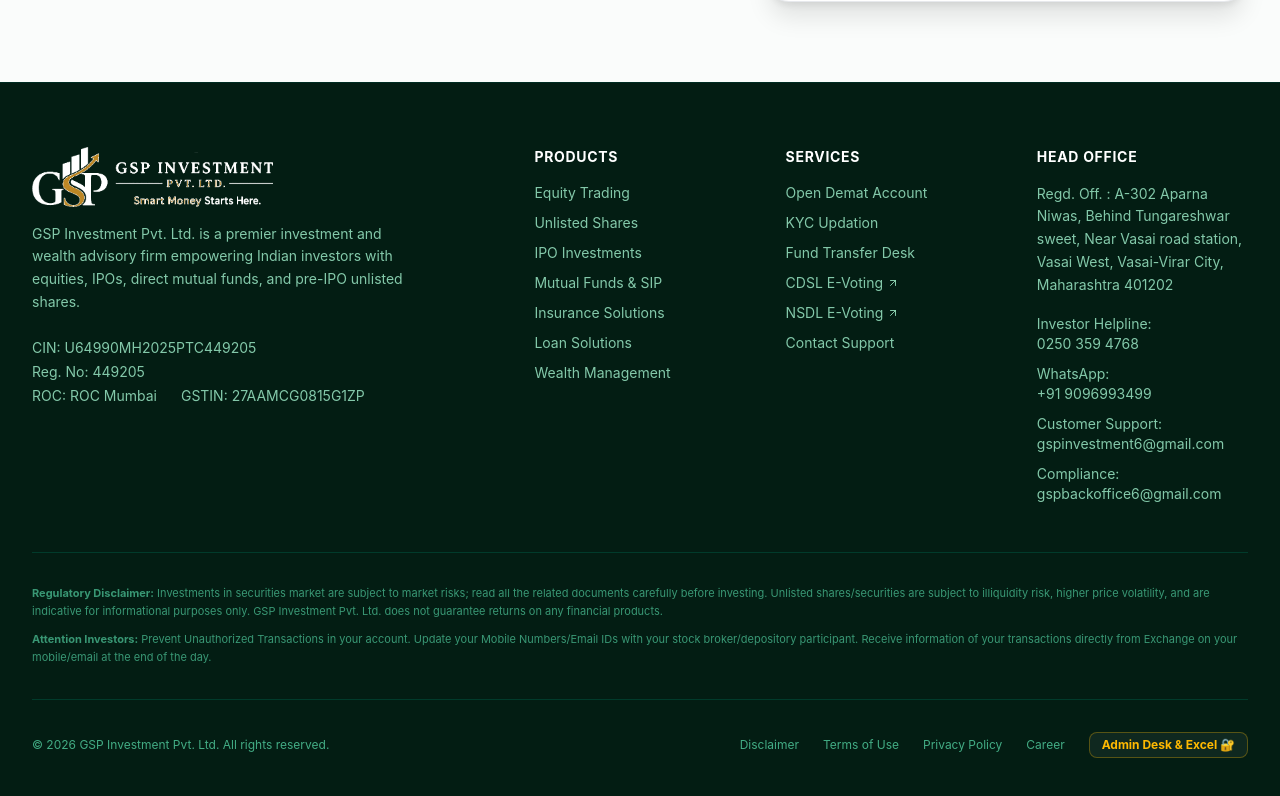
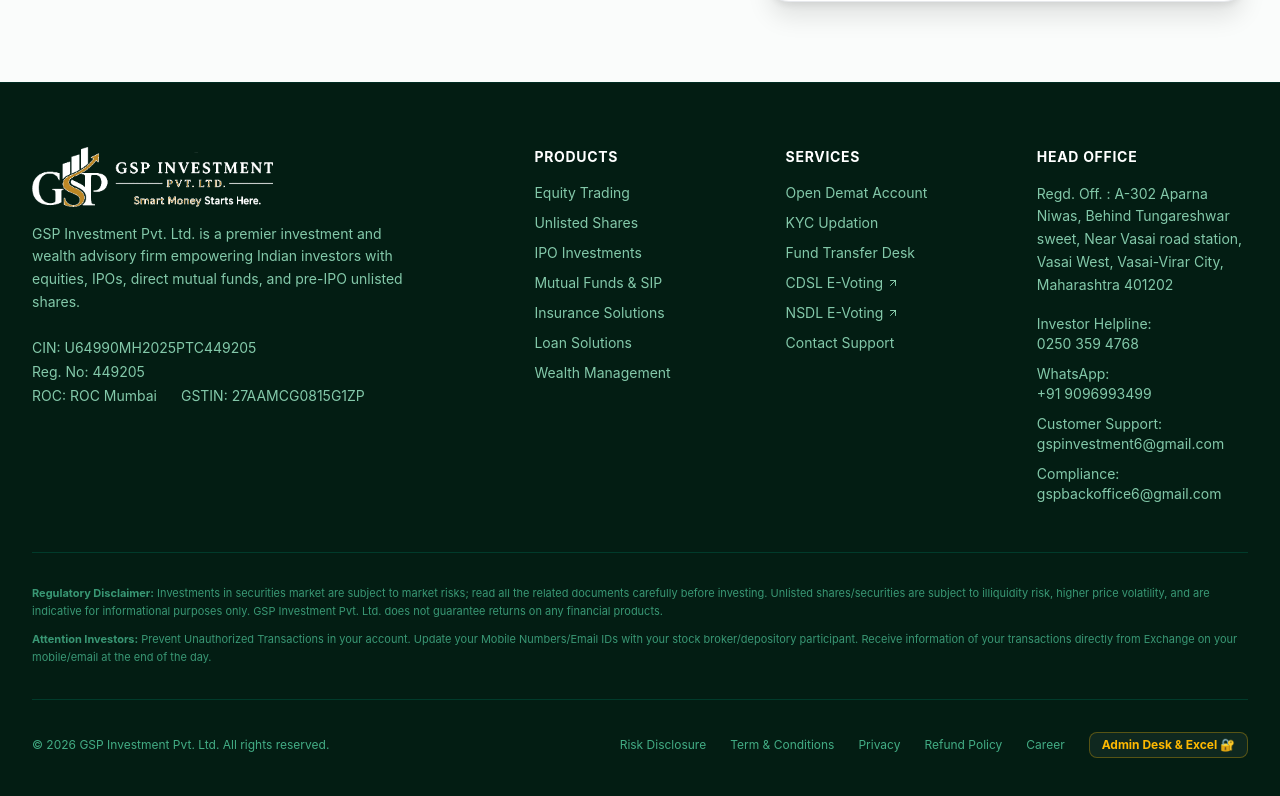
Before and after one commit to ARI-23o/Investment-Platform, a React (Vite) app: page / in a window 1280 px wide. Shown: the part 9735-10531 px from the top of the page. Built offline with nearby package versions, Linux system fonts and the light colour scheme; no server answers.

Commit message:
feat: add Refund Policy, rename policies to Risk Disclosure, Term & Conditions, Privacy, and update footer/search index

```diff
--- a/src/components/Footer.jsx
+++ b/src/components/Footer.jsx
@@ -9,7 +9,7 @@ export default function Footer({ onOpenLogin, onOpenRegister, onSelectShare, onO
         return;
       }
     }
-    if (id === "disclaimer" || id === "terms" || id === "privacy") {
+    if (id === "disclaimer" || id === "risk" || id === "terms" || id === "privacy" || id === "refund") {
       if (onNavigateLegal) {
         onNavigateLegal(id);
         return;
@@ -186,14 +186,17 @@ export default function Footer({ onOpenLogin, onOpenRegister, onSelectShare, onO
             © {new Date().getFullYear()} GSP Investment Pvt. Ltd. All rights reserved.
           </div>
           <div className="flex flex-wrap items-center gap-6">
-            <button onClick={() => scrollTo("disclaimer")} className="hover:text-white cursor-pointer transition-colors">
-              Disclaimer
+            <button onClick={() => scrollTo("risk")} className="hover:text-white cursor-pointer transition-colors">
+              Risk Disclosure
             </button>
             <button onClick={() => scrollTo("terms")} className="hover:text-white cursor-pointer transition-colors">
-              Terms of Use
+              Term & Conditions
             </button>
             <button onClick={() => scrollTo("privacy")} className="hover:text-white cursor-pointer transition-colors">
-              Privacy Policy
+              Privacy
+            </button>
+            <button onClick={() => scrollTo("refund")} className="hover:text-white cursor-pointer transition-colors">
+              Refund Policy
             </button>
             <button onClick={() => scrollTo("careers")} className="hover:text-white cursor-pointer transition-colors">
               Career
--- a/src/components/LegalPoliciesView.jsx
+++ b/src/components/LegalPoliciesView.jsx
@@ -13,21 +13,25 @@ import {
   CheckCircle2,
   ExternalLink,
   ChevronRight,
-  Info
+  Info,
+  RotateCcw
 } from "lucide-react";
 
-export default function LegalPoliciesView({ initialTab = "disclaimer", onBack, onNavigateTab }) {
-  const [activeTab, setActiveTab] = useState(initialTab); // 'disclaimer', 'terms', 'privacy'
+export default function LegalPoliciesView({ initialTab = "risk", onBack, onNavigateTab }) {
+  // Normalize 'disclaimer' to 'risk' if passed
+  const getNormalizedTab = (tab) => (tab === "disclaimer" ? "risk" : tab);
+  const [activeTab, setActiveTab] = useState(getNormalizedTab(initialTab)); // 'risk', 'terms', 'privacy', 'refund'
 
   useEffect(() => {
     if (initialTab) {
-      setActiveTab(initialTab);
+      setActiveTab(getNormalizedTab(initialTab));
     }
   }, [initialTab]);
 
   const handleTabChange = (tab) => {
-    setActiveTab(tab);
-    if (onNavigateTab) onNavigateTab(tab);
+    const normalized = getNormalizedTab(tab);
+    setActiveTab(normalized);
+    if (onNavigateTab) onNavigateTab(normalized);
     window.scrollTo({ top: 0, behavior: "smooth" });
   };
 
@@ -62,13 +66,14 @@ export default function LegalPoliciesView({ initialTab = "disclaimer", onBack, o
             </div>
 
             <h1 className="text-3xl sm:text-4xl font-extrabold tracking-tight text-white">
-              {activeTab === "disclaimer" && "Disclaimer & Risk Disclosure"}
-              {activeTab === "terms" && "Terms of Use & Service Agreement"}
+              {(activeTab === "risk" || activeTab === "disclaimer") && "Risk Disclosure & Statutory Notice"}
+              {activeTab === "terms" && "Term & Conditions"}
               {activeTab === "privacy" && "Privacy Policy & Data Protection"}
+              {activeTab === "refund" && "Refund & Cancellation Policy"}
             </h1>
 
             <p className="text-xs sm:text-sm text-emerald-100/90 leading-relaxed font-normal">
-              Official policies governing access, information usage, and advisory services provided by <strong>GSP Investment Pvt. Ltd.</strong>
+              Official regulatory disclosures, terms of operation, privacy protocols, and refund guidelines governed by <strong>GSP Investment Pvt. Ltd.</strong>
             </p>
 
             <div className="pt-2 text-[11px] text-emerald-300/80 flex items-center gap-2">
@@ -89,16 +94,16 @@ export default function LegalPoliciesView({ initialTab = "disclaimer", onBack, o
               </div>
 
               <button
-                onClick={() => handleTabChange("disclaimer")}
+                onClick={() => handleTabChange("risk")}
                 className={`w-full flex items-center justify-between px-4 py-3 rounded-2xl text-xs sm:text-sm font-bold transition-all text-left cursor-pointer ${
-                  activeTab === "disclaimer"
+                  (activeTab === "risk" || activeTab === "disclaimer")
                     ? "bg-[#0f4b32] text-white shadow-md"
                     : "text-gray-700 hover:bg-emerald-50 hover:text-emerald-900"
                 }`}
               >
                 <div className="flex items-center gap-2.5">
-                  <AlertTriangle className={`w-4 h-4 ${activeTab === "disclaimer" ? "text-amber-400" : "text-amber-600"}`} />
-                  <span>Disclaimer</span>
+                  <AlertTriangle className={`w-4 h-4 ${(activeTab === "risk" || activeTab === "disclaimer") ? "text-amber-400" : "text-amber-600"}`} />
+                  <span>Risk Disclosure</span>
                 </div>
                 <ChevronRight className="w-4 h-4 opacity-70" />
               </button>
@@ -113,7 +118,7 @@ export default function LegalPoliciesView({ initialTab = "disclaimer", onBack, o
               >
                 <div className="flex items-center gap-2.5">
                   <FileText className={`w-4 h-4 ${activeTab === "terms" ? "text-emerald-300" : "text-emerald-700"}`} />
-                  <span>Terms of Use</span>
+                  <span>Term & Conditions</span>
                 </div>
                 <ChevronRight className="w-4 h-4 opacity-70" />
               </button>
@@ -128,7 +133,22 @@ export default function LegalPoliciesView({ initialTab = "disclaimer", onBack, o
               >
                 <div className="flex items-center gap-2.5">
                   <Lock className={`w-4 h-4 ${activeTab === "privacy" ? "text-emerald-300" : "text-emerald-700"}`} />
-                  <span>Privacy Policy</span>
+                  <span>Privacy</span>
+                </div>
+                <ChevronRight className="w-4 h-4 opacity-70" />
+              </button>
+
+              <button
+                onClick={() => handleTabChange("refund")}
+                className={`w-full flex items-center justify-between px-4 py-3 rounded-2xl text-xs sm:text-sm font-bold transition-all text-left cursor-pointer ${
+                  activeTab === "refund"
+                    ? "bg-[#0f4b32] text-white shadow-md"
+                    : "text-gray-700 hover:bg-emerald-50 hover:text-emerald-900"
+                }`}
+              >
+                <div className="flex items-center gap-2.5">
+                  <RotateCcw className={`w-4 h-4 ${activeTab === "refund" ? "text-amber-400" : "text-emerald-700"}`} />
+                  <span>Refund Policy</span>
                 </div>
                 <ChevronRight className="w-4 h-4 opacity-70" />
               </button>
@@ -159,17 +179,17 @@ export default function LegalPoliciesView({ initialTab = "disclaimer", onBack, o
           <div className="lg:col-span-8 bg-white rounded-3xl p-6 sm:p-10 border border-gray-200 shadow-sm leading-relaxed text-gray-800 space-y-8">
 
             {/* ─────────────────────────────────────────────────────────────
-                TAB 1: DISCLAIMER
+                TAB 1: RISK DISCLOSURE
             ───────────────────────────────────────────────────────────── */}
-            {activeTab === "disclaimer" && (
+            {(activeTab === "risk" || activeTab === "disclaimer") && (
               <div className="space-y-6 text-xs sm:text-sm">
 
                 <div className="border-b border-gray-100 pb-4">
                   <h2 className="text-2xl font-extrabold text-gray-900 tracking-tight">
-                    Statutory Disclaimer & Information Notice
+                    Risk Disclosure & Statutory Information Notice
                   </h2>
                   <p className="text-xs text-gray-500 mt-1">
-                    Please read this statutory disclaimer carefully before using the services of GSP Investment Pvt. Ltd.
+                    Please read this statutory risk disclosure carefully before using the services of GSP Investment Pvt. Ltd.
                   </p>
                 </div>
 
@@ -233,7 +253,7 @@ export default function LegalPoliciesView({ initialTab = "disclaimer", onBack, o
                 <div className="space-y-3 pt-2">
                   <h3 className="text-base font-bold text-gray-900">6. Governing Law & Jurisdiction</h3>
                   <p className="text-gray-600">
-                    This disclaimer and any disputes arising out of the use of this website shall be governed by the <strong>Laws of India</strong> and shall be subject to the exclusive jurisdiction of the competent courts in <strong>Maharashtra (Mumbai / Vasai / Thane)</strong>.
+                    This risk disclosure and any disputes arising out of the use of this website shall be governed by the <strong>Laws of India</strong> and shall be subject to the exclusive jurisdiction of the competent courts in <strong>Maharashtra (Mumbai / Vasai / Thane)</strong>.
                   </p>
                 </div>
 
@@ -241,14 +261,14 @@ export default function LegalPoliciesView({ initialTab = "disclaimer", onBack, o
             )}
 
             {/* ─────────────────────────────────────────────────────────────
-                TAB 2: TERMS OF USE
+                TAB 2: TERMS OF USE (TERM & CONDITIONS)
             ───────────────────────────────────────────────────────────── */}
             {activeTab === "terms" && (
               <div className="space-y-6 text-xs sm:text-sm">
 
                 <div className="border-b border-gray-100 pb-4">
                   <h2 className="text-2xl font-extrabold text-gray-900 tracking-tight">
-                    Terms of Use & Service Agreement
+                    Term & Conditions
                   </h2>
                   <p className="text-xs text-gray-500 mt-1">
                     Electronic Agreement under Information Technology Act, 2000
@@ -261,7 +281,7 @@ export default function LegalPoliciesView({ initialTab = "disclaimer", onBack, o
                     This document is an electronic record generated by a computer system and does not require physical or digital signatures. It is published in accordance with the provisions of Rule 3(1) of the Information Technology (Intermediaries Guidelines) Rules, 2011.
                   </p>
                   <p className="text-gray-600">
-                    By accessing, browsing, registering, or submitting enquiries on <strong>www.gspinvestment.com</strong>, you agree to be bound by these Terms of Use, our Privacy Policy, and our Disclaimer. If you do not agree to these terms, please refrain from using this website.
+                    By accessing, browsing, registering, or submitting enquiries on <strong>www.gspinvestment.com</strong>, you agree to be bound by these Term & Conditions, our Privacy policy, Risk Disclosure, and Refund Policy. If you do not agree to these terms, please refrain from using this website.
                   </p>
                 </div>
 
@@ -327,14 +347,14 @@ export default function LegalPoliciesView({ initialTab = "disclaimer", onBack, o
             )}
 
             {/* ─────────────────────────────────────────────────────────────
-                TAB 3: PRIVACY POLICY
+                TAB 3: PRIVACY
             ───────────────────────────────────────────────────────────── */}
             {activeTab === "privacy" && (
               <div className="space-y-6 text-xs sm:text-sm">
 
                 <div className="border-b border-gray-100 pb-4">
                   <h2 className="text-2xl font-extrabold text-gray-900 tracking-tight">
-                    Privacy Policy & Data Protection
+                    Privacy & Data Protection
                   </h2>
                   <p className="text-xs text-gray-500 mt-1">
                     In compliance with the Information Technology Act, 2000 & SPDI Rules, 2011
@@ -411,6 +431,90 @@ export default function LegalPoliciesView({ initialTab = "disclaimer", onBack, o
               </div>
             )}
 
+            {/* ─────────────────────────────────────────────────────────────
+                TAB 4: REFUND POLICY
+            ───────────────────────────────────────────────────────────── */}
+            {activeTab === "refund" && (
+              <div className="space-y-6 text-xs sm:text-sm">
+
+                <div className="border-b border-gray-100 pb-4">
+                  <h2 className="text-2xl font-extrabold text-gray-900 tracking-tight">
+                    Refund & Cancellation Policy
+                  </h2>
+                  <p className="text-xs text-gray-500 mt-1">
+                    Applicable for investment transactions, advisory services, and off-market processing
+                  </p>
+                </div>
+
+                <div className="p-4 rounded-2xl bg-emerald-50 border border-emerald-200 text-emerald-950 text-xs leading-relaxed space-y-2">
+                  <div className="font-extrabold uppercase flex items-center gap-1.5 text-emerald-900 text-[11px] tracking-wide">
+                    <CheckCircle2 className="w-4 h-4 text-emerald-700 shrink-0" />
+                    <span>Client Protection & Transparent Refund Framework</span>
+                  </div>
+                  <p>
+                    <strong>GSP Investment Pvt. Ltd.</strong> operates with complete transparency and regulatory adherence under Indian financial regulations. This policy outlines clear guidelines regarding order cancellations, settlement finality, and refund eligibility.
+                  </p>
+                </div>
+
+                <div className="space-y-3">
+                  <h3 className="text-base font-bold text-gray-900">1. Settlement Finality in Securities & Demat Transfers</h3>
+                  <p className="text-gray-600">
+                    As per Indian securities laws and Depository Participant (CDSL / NSDL) regulations, once an unlisted share transfer, off-market transaction, or secondary market execution is confirmed and credited to the investor's designated Demat account, <strong>the transaction is considered final, irreversible, and non-refundable</strong>.
+                  </p>
+                </div>
+
+                <div className="space-y-3 pt-2">
+                  <h3 className="text-base font-bold text-gray-900">2. 100% Refund on Failed Allocations / Unfulfilled Orders</h3>
+                  <p className="text-gray-600">
+                    If an investor places a purchase request or advance for pre-IPO / unlisted shares and GSP Investment Pvt. Ltd. is unable to execute the transaction due to corporate unavailability, registry non-allotment, or regulatory compliance rejection, <strong>the client is entitled to a 100% full refund</strong> of the advance funds.
+                  </p>
+                  <div className="p-3.5 rounded-2xl bg-gray-50 border border-gray-200 text-xs text-gray-700 space-y-1">
+                    <div><strong>Processing Window:</strong> Refund will be credited within <strong>3 to 7 business working days</strong>.</div>
+                    <div><strong>Destination Account:</strong> Transferred directly to the verified originating bank account of the client.</div>
+                  </div>
+                </div>
+
+                <div className="space-y-3 pt-2">
+                  <h3 className="text-base font-bold text-gray-900">3. Excess or Duplicate Debits</h3>
+                  <p className="text-gray-600">
+                    In case of technical errors, duplicate banking transactions, or excess debits occurring during online payment processing or banking transfers, the excess amount will be refunded automatically or upon verification within <strong>2 to 5 business working days</strong>.
+                  </p>
+                </div>
+
+                <div className="space-y-3 pt-2">
+                  <h3 className="text-base font-bold text-gray-900">4. Statutory Taxes & Third-Party Regulatory Fees</h3>
+                  <p className="text-gray-600">
+                    Any statutory government charges, stamp duty levied by states, GST, or depository transfer fees already remitted to regulatory authorities (SEBI / CDSL / NSDL / ROC) are strictly non-refundable as they are consumed by statutory bodies during document and transfer processing.
+                  </p>
+                </div>
+
+                <div className="space-y-3 pt-2">
+                  <h3 className="text-base font-bold text-gray-900">5. Refund Mode & Anti-Money Laundering (PMLA) Protocol</h3>
+                  <p className="text-gray-600">
+                    In strict accordance with Prevention of Money Laundering Act (PMLA) guidelines:
+                  </p>
+                  <ul className="space-y-2 list-disc list-inside text-gray-700 pl-1">
+                    <li>All refunds are issued exclusively via banking electronic channels (NEFT / RTGS / IMPS / UPI) to the investor's verified KYC bank account.</li>
+                    <li><strong>No cash refunds or third-party bank transfers are permitted under any circumstances.</strong></li>
+                  </ul>
+                </div>
+
+                <div className="space-y-3 pt-2">
+                  <h3 className="text-base font-bold text-gray-900">6. How to Request a Refund / Grievance Escalation</h3>
+                  <p className="text-gray-600">
+                    To initiate a refund request or report a payment discrepancy, please submit your transaction reference number and bank confirmation receipt:
+                  </p>
+                  <div className="p-4 rounded-2xl bg-gray-50 border border-gray-200 text-xs space-y-1.5">
+                    <div><strong>Customer Support Desk:</strong> <a href="mailto:gspinvestment6@gmail.com" className="text-emerald-800 font-bold underline">gspinvestment6@gmail.com</a></div>
+                    <div><strong>Compliance & Accounts Desk:</strong> <a href="mailto:gspbackoffice6@gmail.com" className="text-emerald-800 font-bold underline">gspbackoffice6@gmail.com</a></div>
+                    <div><strong>Helpline:</strong> <a href="tel:02503594768" className="font-bold">0250 359 4768</a> | <strong>WhatsApp:</strong> <a href="https://wa.me/919096993499" className="font-bold">+91 9096993499</a></div>
+                    <div><strong>Registered Address:</strong> A-302 Aparna Niwas, Behind Tungareshwar sweet, Near Vasai road station, Vasai West, Vasai-Virar City, Maharashtra 401202.</div>
+                  </div>
+                </div>
+
+              </div>
+            )}
+
           </div>
 
         </div>
--- a/src/components/Navbar.jsx
+++ b/src/components/Navbar.jsx
@@ -119,7 +119,7 @@ export default function Navbar({
       return;
     }
 
-    if (id === "disclaimer" || id === "terms" || id === "privacy") {
+    if (id === "disclaimer" || id === "risk" || id === "terms" || id === "privacy" || id === "refund") {
       if (onNavigateLegal) {
         onNavigateLegal(id);
       }
--- a/src/utils/searchIndex.js
+++ b/src/utils/searchIndex.js
@@ -348,34 +348,44 @@ export const GLOBAL_SEARCH_ITEMS = [
     keywords: "contact support phone email address helpline whatsapp 02503594768 9096993499 vasai mumbai",
   },
   {
-    id: "legal-disclaimer",
+    id: "legal-risk",
     type: "legal",
-    tab: "disclaimer",
-    title: "Disclaimer & Risk Disclosure",
+    tab: "risk",
+    title: "Risk Disclosure",
     subtitle: "Statutory market risks, unlisted shares notice, and regulatory compliance",
     category: "Legal",
     badge: "Mandatory Notice",
-    keywords: "disclaimer risk disclosure regulatory legal compliance notice",
+    keywords: "risk disclosure disclaimer statutory market risk notice regulatory compliance",
   },
   {
     id: "legal-terms",
     type: "legal",
     tab: "terms",
-    title: "Terms of Use & Service Agreement",
+    title: "Term & Conditions",
     subtitle: "Electronic record terms under Information Technology Act, 2000",
     category: "Legal",
     badge: "IT Act 2000",
-    keywords: "terms of use terms and conditions agreement policy user rules",
+    keywords: "term & conditions term and conditions terms of use agreement user policy rules",
   },
   {
     id: "legal-privacy",
     type: "legal",
     tab: "privacy",
-    title: "Privacy Policy & Data Security",
+    title: "Privacy",
     subtitle: "SPDI Rules 2011 compliance, SSL encryption, and strict zero-sale data policy",
     category: "Legal",
     badge: "Data Protection",
-    keywords: "privacy policy data protection security cookies encryption confidentiality",
+    keywords: "privacy privacy policy data protection security cookies encryption confidentiality",
+  },
+  {
+    id: "legal-refund",
+    type: "legal",
+    tab: "refund",
+    title: "Refund Policy",
+    subtitle: "Transparent refund framework, failed allocations reimbursement & cancellation guidelines",
+    category: "Legal",
+    badge: "Refund Policy",
+    keywords: "refund refund policy cancellation return payment failed order reimbursement",
   },
 ];
 
```
